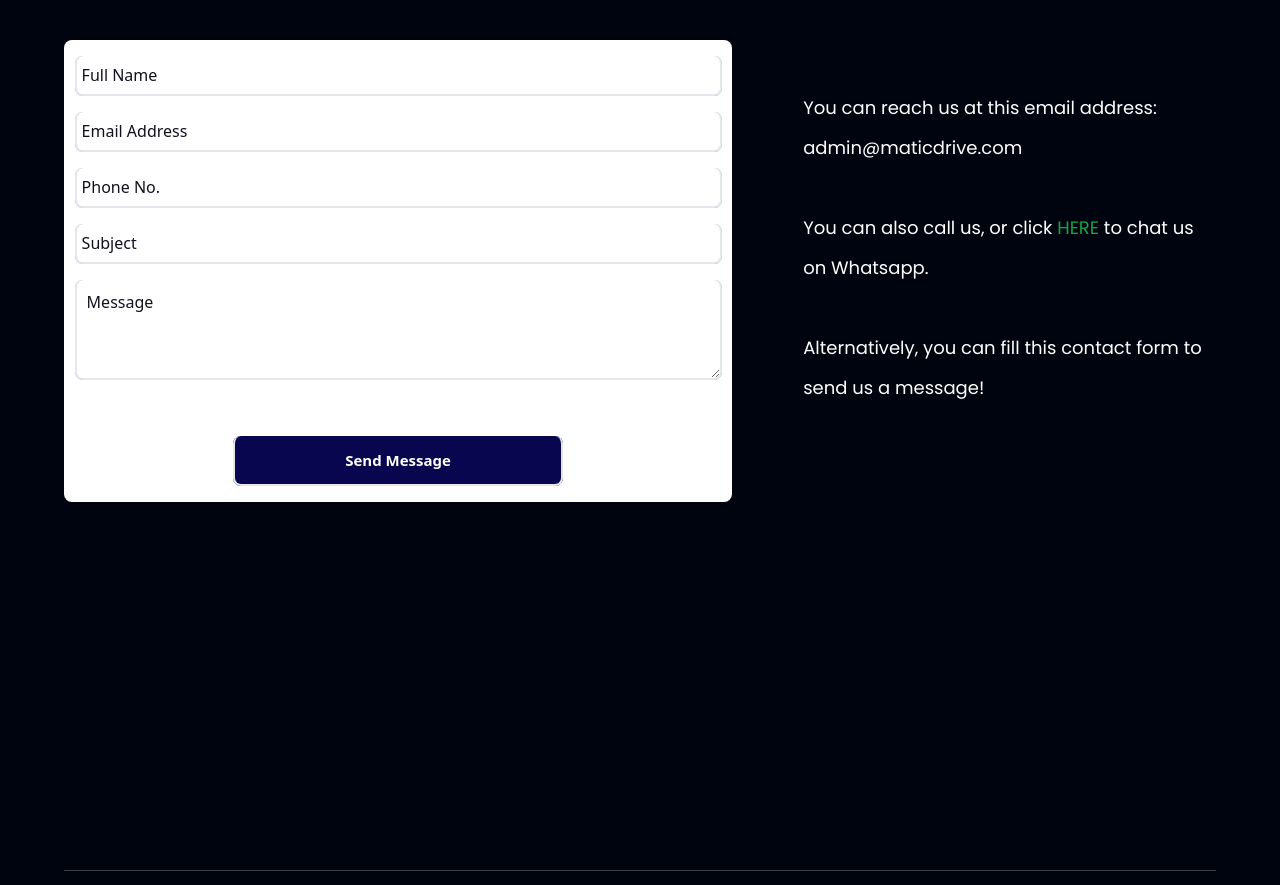
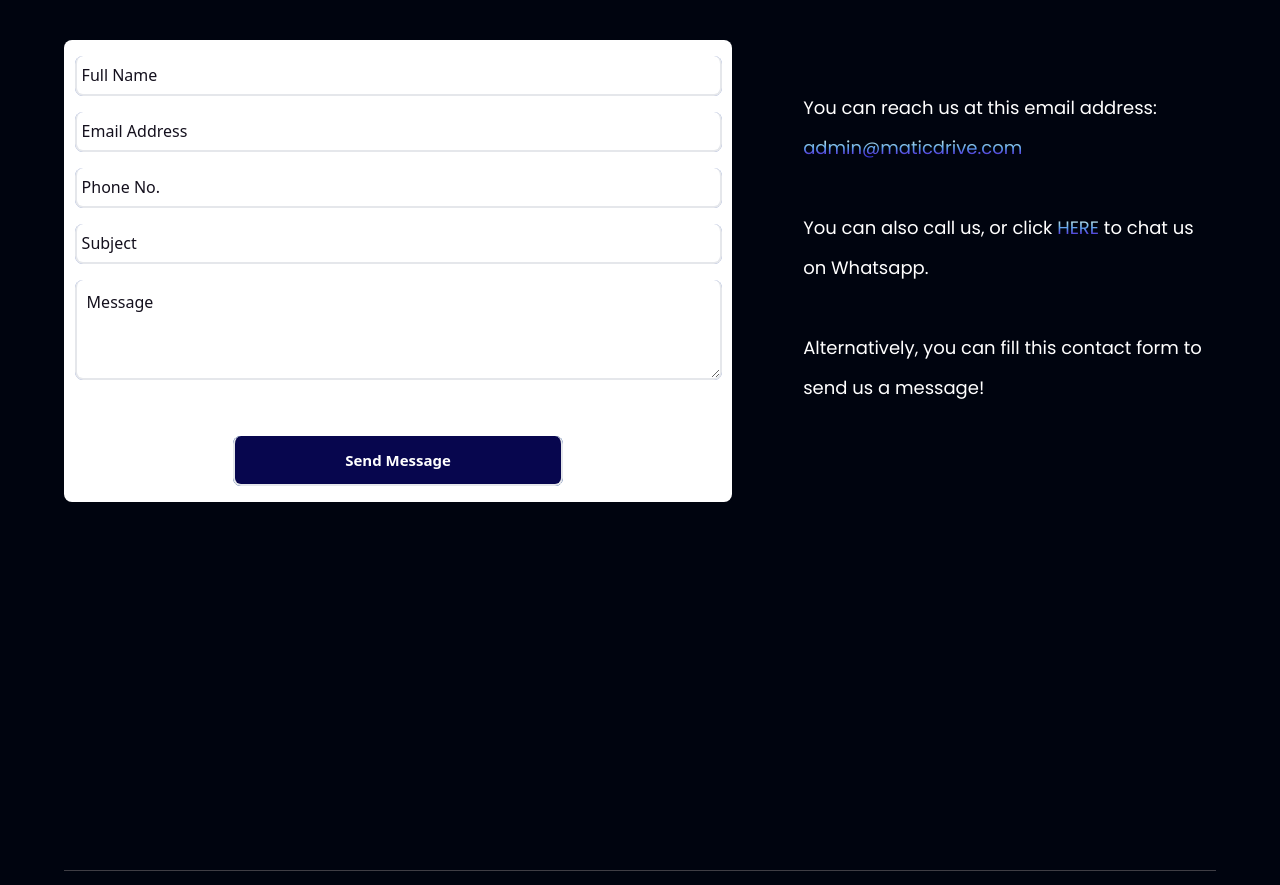
Before and after one commit to Kennius7/MaticDrive-Website, a React (Vite) app: page / in a window 1280 px wide. Shown: the part 5680-6565 px from the top of the page. Built offline with nearby package versions, Linux system fonts and the light colour scheme.

Commit message:
Email link edits

```diff
--- a/src/components/ContactUs.jsx
+++ b/src/components/ContactUs.jsx
@@ -63,8 +63,8 @@ const handleSubmit = (e) => {
         <div className="flex ss:flex-row-reverse flex-col justify-between">
           <div className="ss:w-[40%] w-[100%]">
             <p className={`${styles.paragraph} text-center ss:text-left ss:max-w-[450px] sm:mt-8 sm:ml-8 lg:mt-12 lg:ml-12 ss:leading-[40px] max-w-[500px] mb-4`}>
-              You can reach us at this email address: admin@maticdrive.com <br /> <br />
-              You can also call us, or click <a href="https://wa.me/+2348055549979" target="_blank" ><span className="border-b border-transparent text-green-600 hover:border-yellow-300 hover:text-green-400 text-[18px]">HERE</span></a> to chat us on Whatsapp. <br /> <br />
+              You can reach us at this email address: <a href="mailto:admin@maticdrive.com" target="_blank"><span className="border-b border-transparent text-gradient hover:border-yellow-300">admin@maticdrive.com</span></a> <br /> <br />
+              You can also call us, or click <a href="https://wa.me/+2348055549979" target="_blank" ><span className="border-b border-transparent text-gradient hover:border-yellow-300 text-[18px]">HERE</span></a> to chat us on Whatsapp. <br /> <br />
               Alternatively, you can fill this contact form to send us a message!
             </p>
           </div>
```
